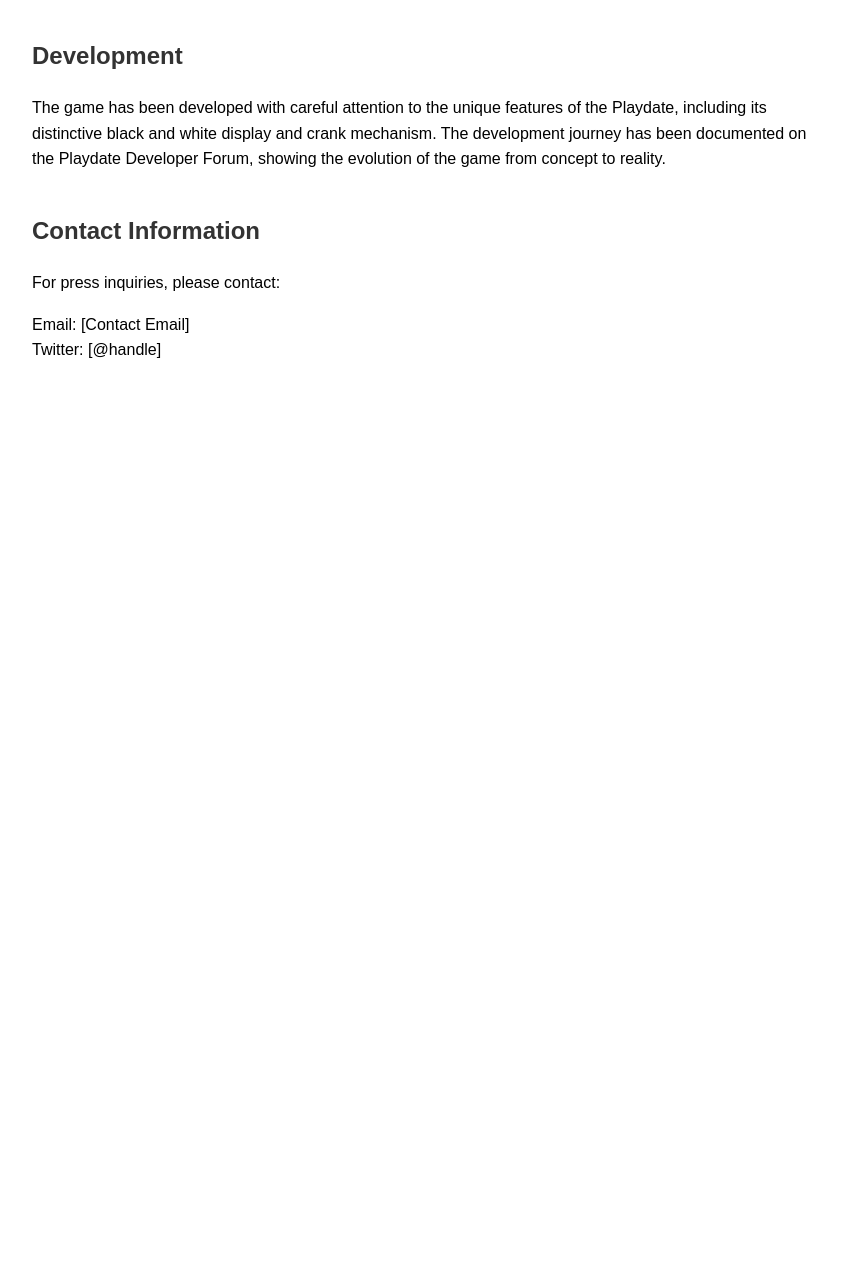
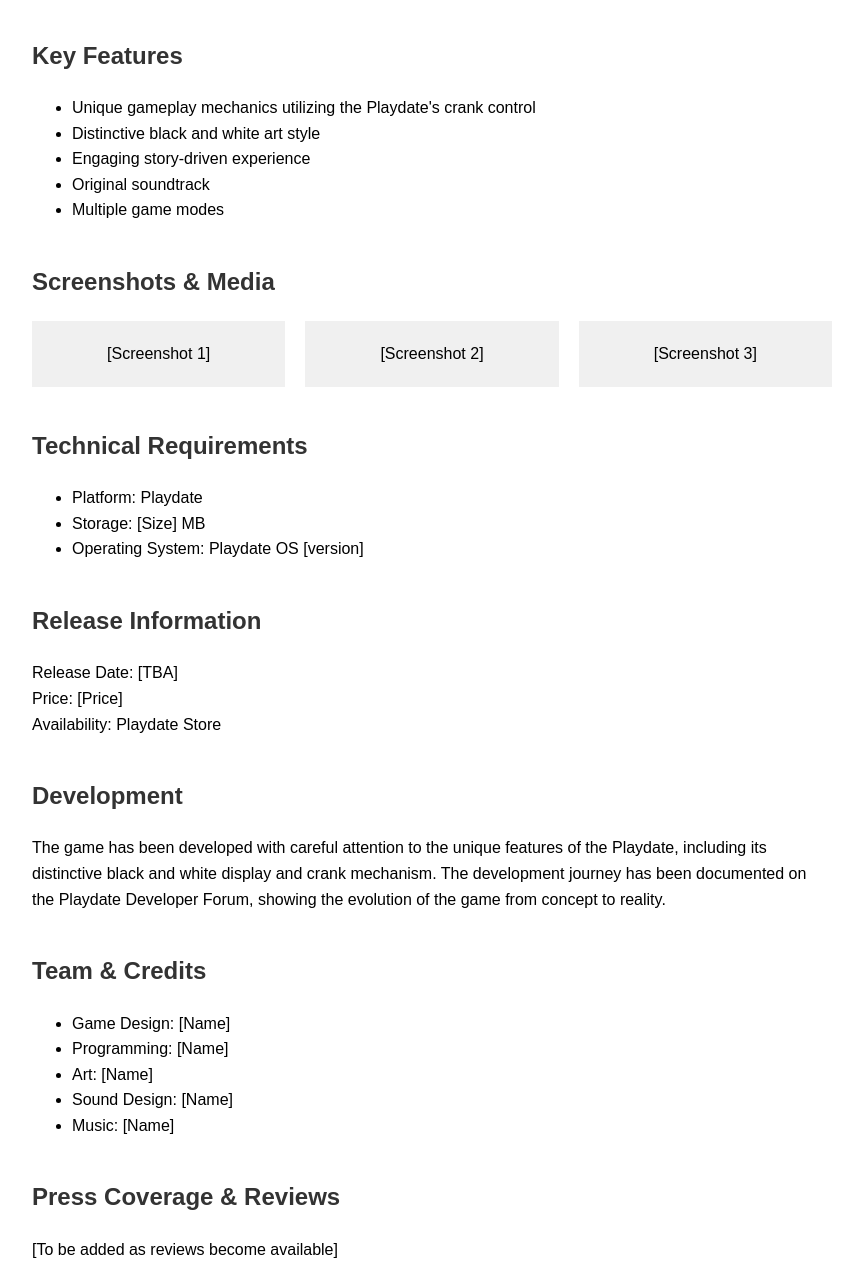
Before and after one commit to DFraserStratos/Comet-PressKit, a plain HTML site: page index.html in a window 1280 px wide. Shown: the part 318-1584 px from the top of the page, without its empty margins (208-1071 px from the left). Before the commit the page ends 800 px from the top, so only its background shows below. Drawn offline with Linux system fonts and the light colour scheme.

Commit message:
Add additional content sections to press kit

```diff
--- a/index.html
+++ b/index.html
@@ -18,6 +18,17 @@
         .section {
             margin-bottom: 40px;
         }
+        .media-grid {
+            display: grid;
+            grid-template-columns: repeat(auto-fit, minmax(250px, 1fr));
+            gap: 20px;
+            margin: 20px 0;
+        }
+        .media-placeholder {
+            background: #f0f0f0;
+            padding: 20px;
+            text-align: center;
+        }
     </style>
 </head>
 <body>
@@ -32,8 +43,60 @@
     </div>
 
     <div class="section">
+        <h2>Key Features</h2>
+        <ul>
+            <li>Unique gameplay mechanics utilizing the Playdate's crank control</li>
+            <li>Distinctive black and white art style</li>
+            <li>Engaging story-driven experience</li>
+            <li>Original soundtrack</li>
+            <li>Multiple game modes</li>
+        </ul>
+    </div>
+
+    <div class="section">
+        <h2>Screenshots & Media</h2>
+        <div class="media-grid">
+            <div class="media-placeholder">[Screenshot 1]</div>
+            <div class="media-placeholder">[Screenshot 2]</div>
+            <div class="media-placeholder">[Screenshot 3]</div>
+        </div>
+    </div>
+
+    <div class="section">
+        <h2>Technical Requirements</h2>
+        <ul>
+            <li>Platform: Playdate</li>
+            <li>Storage: [Size] MB</li>
+            <li>Operating System: Playdate OS [version]</li>
+        </ul>
+    </div>
+
+    <div class="section">
+        <h2>Release Information</h2>
+        <p>Release Date: [TBA]<br>
+Price: [Price]<br>
+Availability: Playdate Store</p>
+    </div>
+
+    <div class="section">
         <h2>Development</h2>
         <p>The game has been developed with careful attention to the unique features of the Playdate, including its distinctive black and white display and crank mechanism. The development journey has been documented on the Playdate Developer Forum, showing the evolution of the game from concept to reality.</p>
+    </div>
+
+    <div class="section">
+        <h2>Team & Credits</h2>
+        <ul>
+            <li>Game Design: [Name]</li>
+            <li>Programming: [Name]</li>
+            <li>Art: [Name]</li>
+            <li>Sound Design: [Name]</li>
+            <li>Music: [Name]</li>
+        </ul>
+    </div>
+
+    <div class="section">
+        <h2>Press Coverage & Reviews</h2>
+        <p>[To be added as reviews become available]</p>
     </div>
 
     <div class="section">
```
